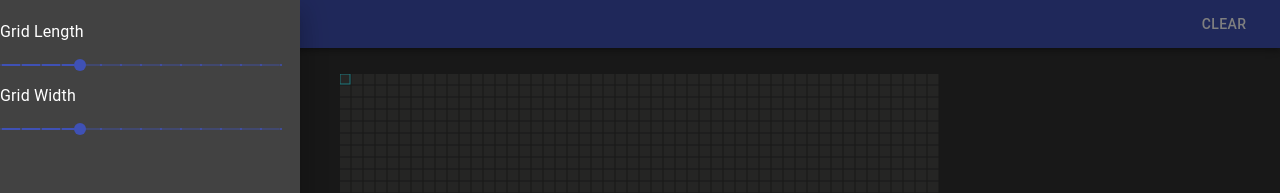
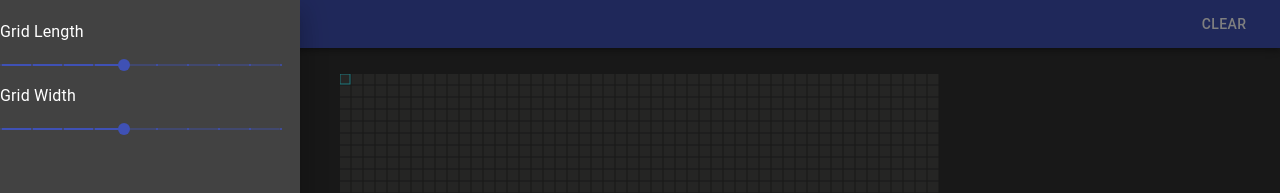
Before and after one commit to Neuman968/neuman-gameoflife, a React (Create React App) app: page / in a window 1280 px wide. Both pictures are taken after a click on the button "menu". Shown: the top 193 px of the page. Built offline with nearby package versions, Linux system fonts and the light colour scheme.

Commit message:
For now, made max length and width of cell board 100x100 with a default of 50x50

```diff
--- a/src/components/AppDrawerContents.js
+++ b/src/components/AppDrawerContents.js
@@ -35,7 +35,7 @@ const AppDrawerContents = (props) => {
                 step={10}
                 marks
                 min={10}
-                max={150}
+                max={100}
                 onChange={updateLength}
             />
             <Typography>
@@ -50,7 +50,7 @@ const AppDrawerContents = (props) => {
                 step={10}
                 marks
                 min={10}
-                max={150}
+                max={100}
                 onChange={updateWidth}
             />
         </div>
```
